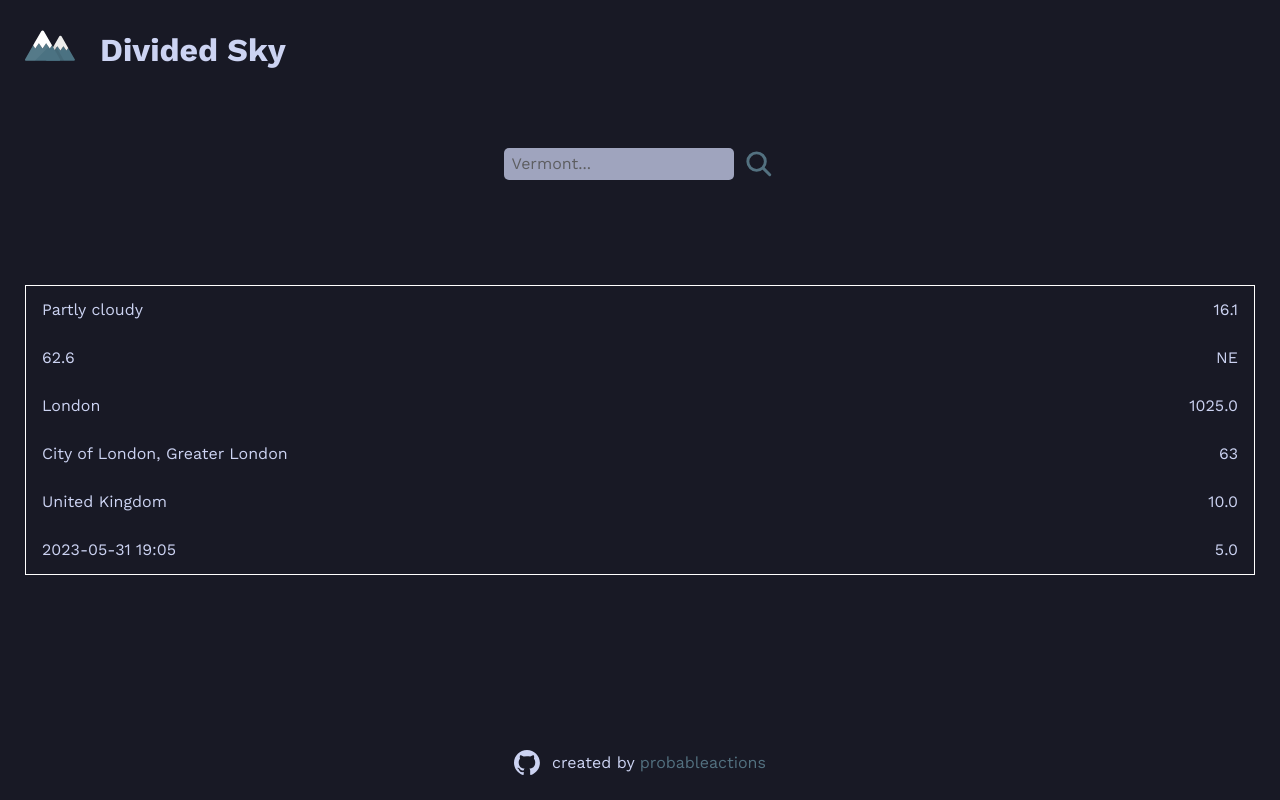
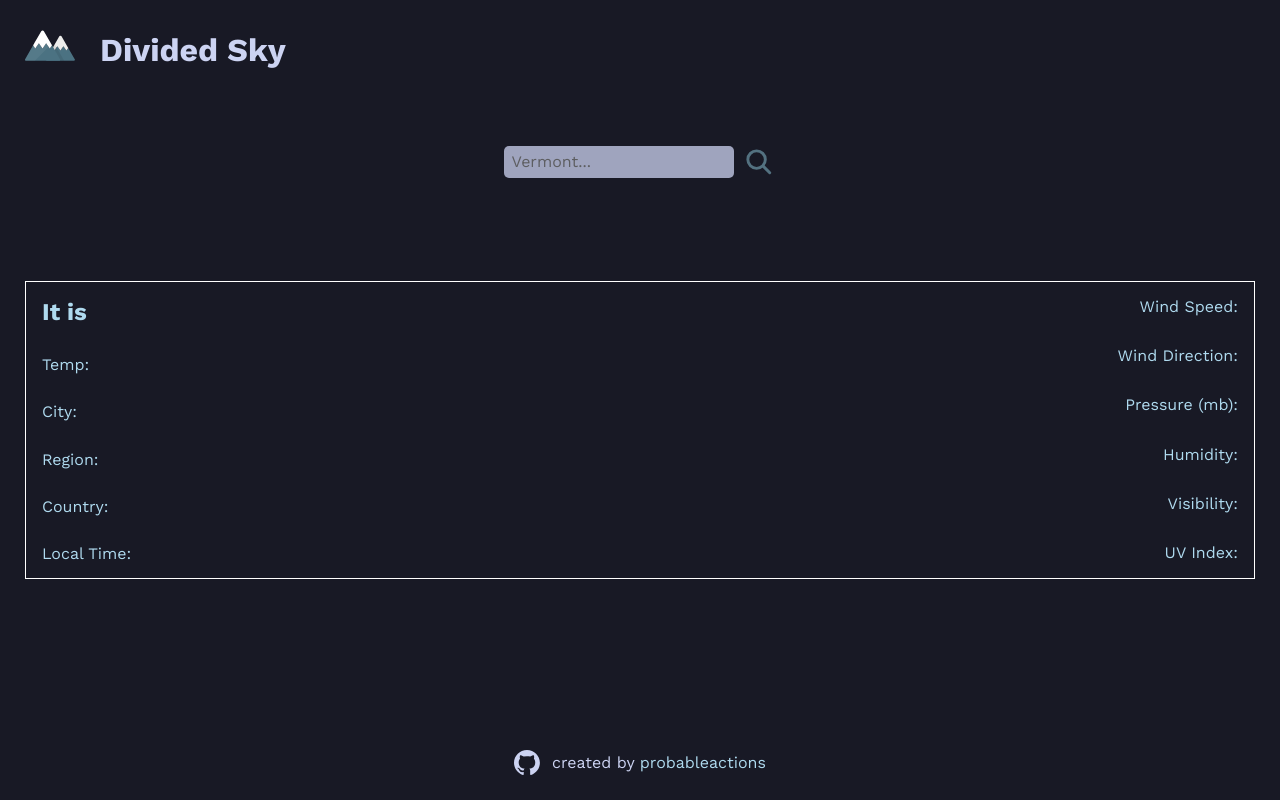
Before and after one commit to jlyon12/weather-app, a website built with webpack: page src/template.html in a window 1280 px wide. Built offline with nearby package versions, Linux system fonts and the light colour scheme.

Commit message:
add labels for current weather data

```diff
--- a/src/styles/main.scss
+++ b/src/styles/main.scss
@@ -28,7 +28,7 @@
 $ff-primary: 'Work Sans', sans-serif;
 $clr-background: #181925;
 $clr-text: #ccd3f2;
-$clr-accent: #537180;
+$clr-accent: #afdaef;
 
 body {
 	font-family: $ff-primary;
@@ -65,7 +65,7 @@ body {
 		gap: 0.5rem;
 		input[type='text'] {
 			background-color: $clr-text;
-			color: $clr-accent;
+			color: $clr-background;
 			opacity: 0.75;
 			border: transparent !important;
 			border-radius: 5px;
@@ -93,10 +93,20 @@ body {
 		grid-template-columns: repeat(2, 1fr);
 		justify-content: space-between;
 		padding: 0 1rem;
+		p {
+			color: $clr-accent;
+		}
+		span {
+			color: $clr-text;
+		}
 		&__preview {
 			display: grid;
 			justify-items: start;
 			align-items: center;
+			p:first-of-type {
+				font-size: 1.5rem;
+				font-weight: bold;
+			}
 		}
 		&__details {
 			display: grid;
--- a/src/template.html
+++ b/src/template.html
@@ -28,20 +28,20 @@
             </form>
             <div class="main__current-section">
                 <div class="main__current-section__preview">
-                    <p id="conditionTextOutput">Partly cloudy</p>
-                    <p id="currentTempOutput">62.6</p>
-                    <p id="nameOutput">London</p>
-                    <p id="regionOutput">City of London, Greater London</p>
-                    <p id="countryOutput">United Kingdom</p>
-                    <p id="localTimeOutput">2023-05-31 19:05</p>
+                    <p>It is <span id="conditionTextOutput"></span></p>
+                    <p>Temp: <span id="currentTempOutput"></span></p>
+                    <p>City: <span id="nameOutput"></span></p>
+                    <p>Region: <span id="regionOutput"></span></p>
+                    <p>Country: <span id="countryOutput"></span></p>
+                    <p>Local Time: <span id="localTimeOutput"></span></p>
                 </div>
                 <div class="main__current-section__details">
-                    <p id="windSpeedOutput">16.1</p>
-                    <p id="windDirOutput">NE</p>
-                    <p id="pressureOutput">1025.0</p>
-                    <p id="humidityOutput">63</p>
-                    <p id="visibilityOutput">10.0</p>
-                    <p id="uvOutput">5.0</p>
+                    <p>Wind Speed: <span id="windSpeedOutput"></span></p>
+                    <p>Wind Direction: <span id="windDirOutput"></span></p>
+                    <p>Pressure (mb): <span id="pressureOutput"></span></p>
+                    <p>Humidity: <span id="humidityOutput"></span></p>
+                    <p>Visibility: <span id="visibilityOutput"></span></p>
+                    <p>UV Index: <span id="uvOutput"></span></p>
                 </div>
             </div>
             <div class="main__forecast-section"></div>
```
